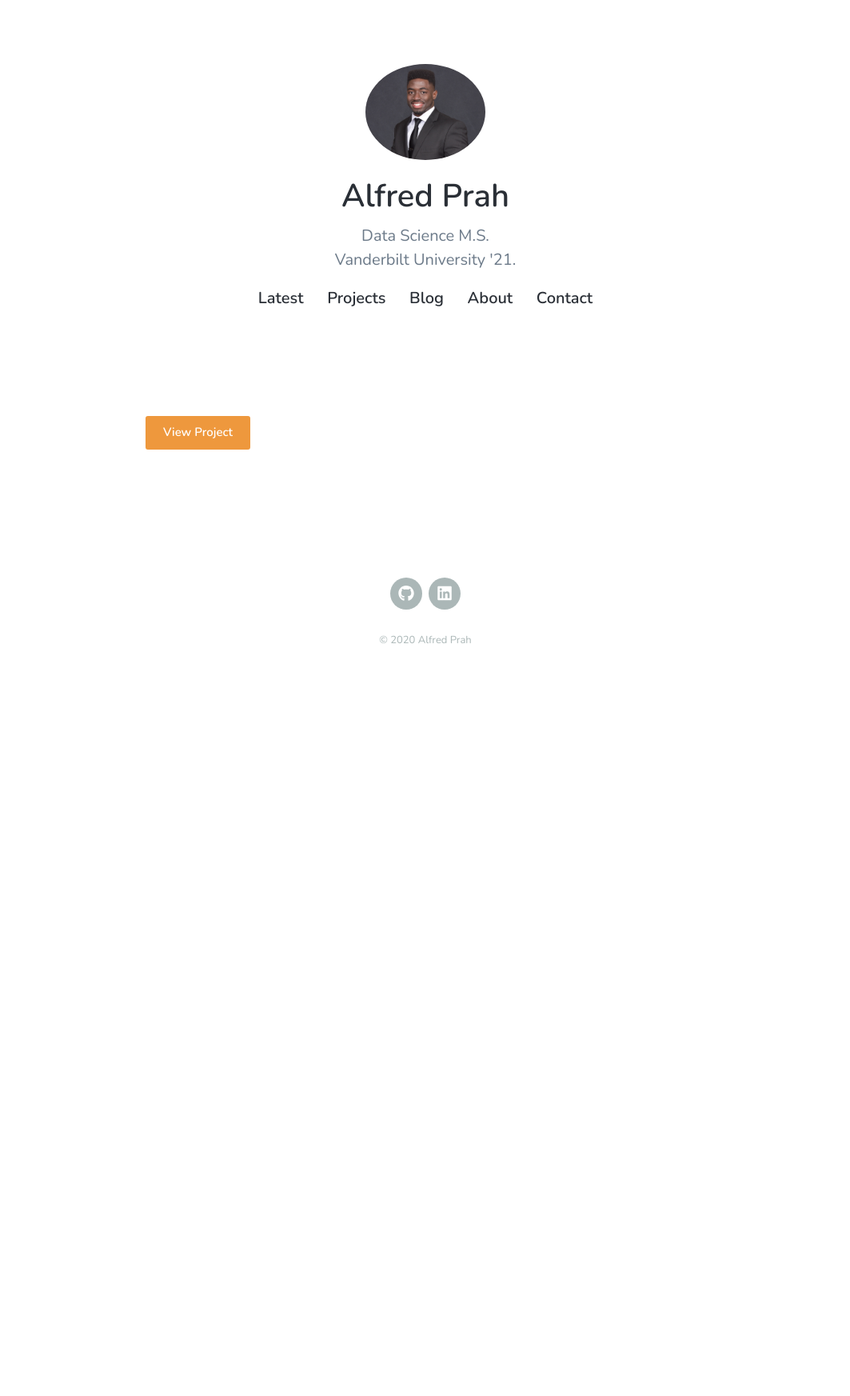
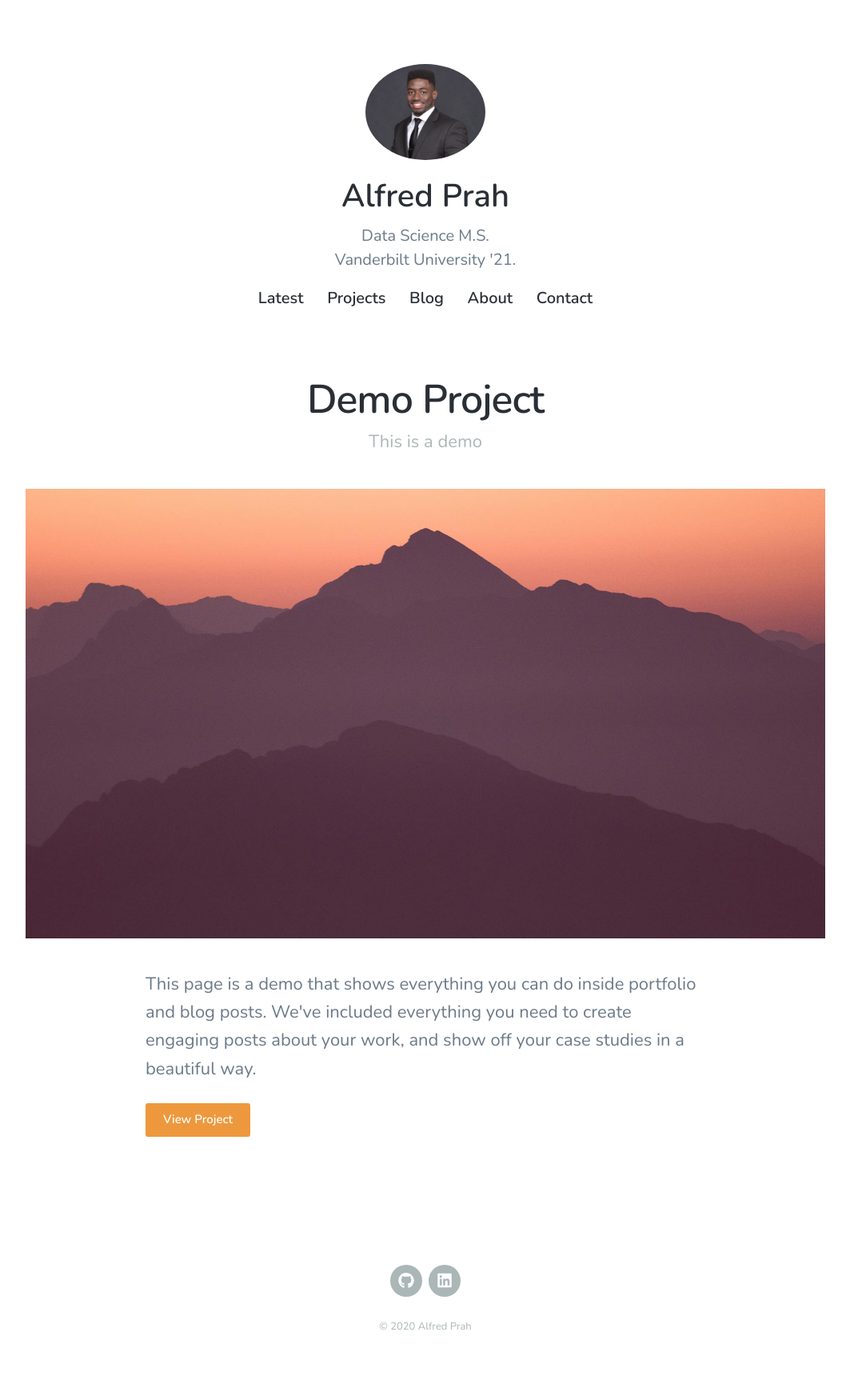
Before and after one commit to alfredprah/alfredprah.github.io2, a Jekyll site: the page built from projects/index.html, in a window 1280 px wide. Shown: the whole page at 80% size, without its empty margins (108-1171 px from the left). Built offline with Jekyll 4.4.1, drawn with Linux system fonts in a browser that asks for light colours; nearby versions of some CDN libraries; before the commit the page ends 900 px from its top, so only the background shows below that.

Commit message:
Update 2018-06-30-demo-project.md

```diff
--- a/_projects/2018-06-30-demo-project.md
+++ b/_projects/2018-06-30-demo-project.md
@@ -1,12 +1,13 @@
 ---
-title: 'Bracketology'
-subtitle: 'Which college teams will make it to this year's NCAA tournament?'
-date: 2020-01-01 00:00:00
-featured_image: <img src="/images/basketball-885786_1920.jpg"
-excerpt: This personal project is to predict 'seeding' in College Basketball. Wikipedia defines a *seed* as "a competitor or team in a sport or other tournament who is given a preliminary ranking for the purposes of the draw. College teams are "planted" into the bracket in a manner that is typically intended so that the best do not meet until later in the competition".
+title: 'Demo Project'
+subtitle: 'This is a demo'
+date: 2018-06-30 00:00:00
+featured_image: '/images/demo/demo-square.jpg'
+excerpt: This page is a demo that shows everything you can do inside portfolio and blog posts. We've included everything you need to create engaging posts about your work, and show off your case studies in a beautiful way.
 ---
 
-<img src="/images/basketball-885786_1920.jpg"
+![](/images/demo/demo-landscape.jpg)
+
 
 ## Demo content
 
```
